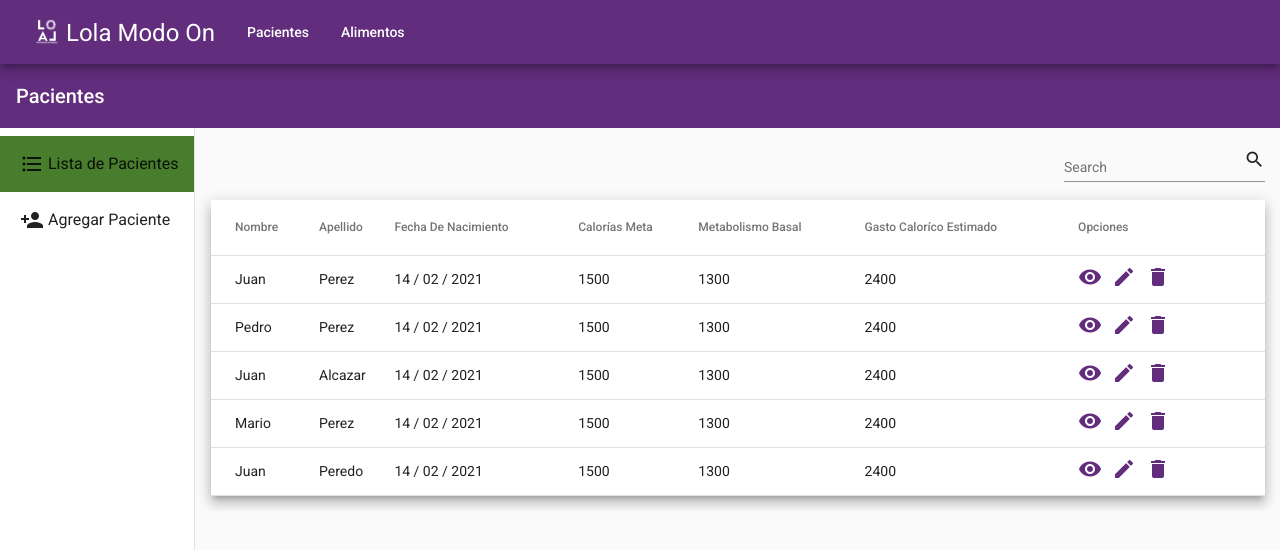
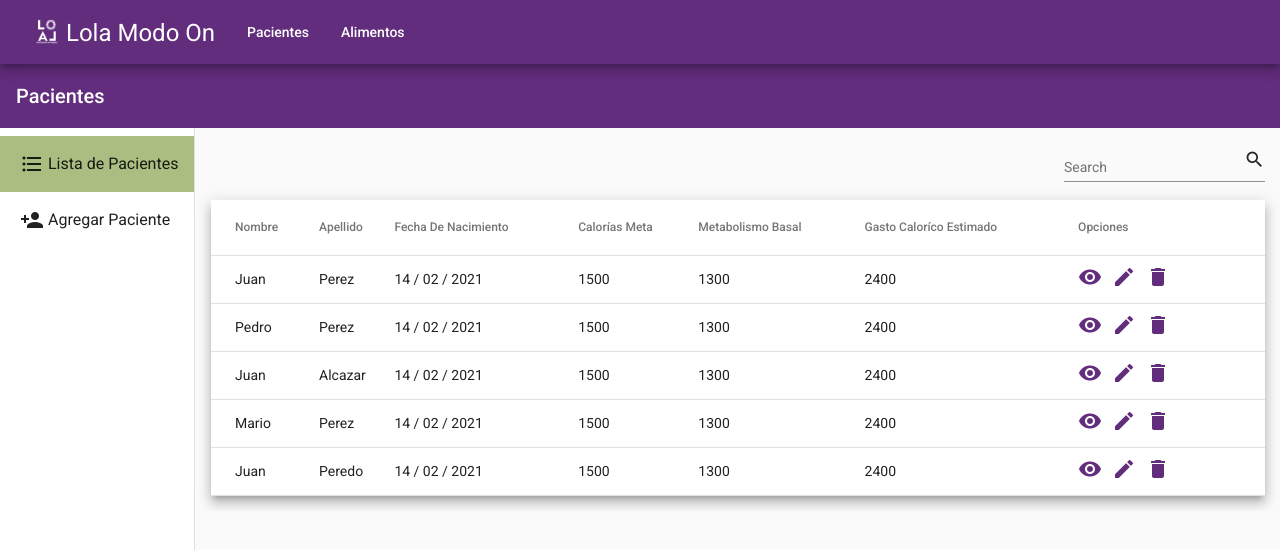
Before and after one commit to dmeneses/lolamodoon, an Angular app: page /patients in a window 1280 px wide. Shown: the top 550 px of the page. Built offline with nearby package versions, Linux system fonts and the light colour scheme.

Commit message:
Updated palette again

```diff
--- a/src/styles-variables.scss
+++ b/src/styles-variables.scss
@@ -33,32 +33,32 @@ $primary-palette: (
     )
 );
 
-$secondary-palette: (
-    50 : #e9efe6,
-    100 : #c8d8c0,
-    200 : #a4be96,
-    300 : #7fa46c,
-    400 : #63914d,
-    500 : #487d2d,
-    600 : #417528,
-    700 : #386a22,
-    800 : #30601c,
-    900 : #214d11,
-    A100 : #a3ff86,
-    A200 : #7dff53,
-    A400 : #56ff20,
-    A700 : #43ff07,
+$secondary-palette:  (
+    50 : #f5f7f0,
+    100 : #e6ecd9,
+    200 : #d5dfc0,
+    300 : #c4d2a7,
+    400 : #b7c894,
+    500 : #aabe81,
+    600 : #a3b879,
+    700 : #99af6e,
+    800 : #90a764,
+    900 : #7f9951,
+    A100 : #fefffc,
+    A200 : #ebffc9,
+    A400 : #d8ff96,
+    A700 : #cfff7c,
     contrast: (
         50 : #000000,
         100 : #000000,
         200 : #000000,
         300 : #000000,
-        400 : #ffffff,
-        500 : #ffffff,
-        600 : #ffffff,
-        700 : #ffffff,
-        800 : #ffffff,
-        900 : #ffffff,
+        400 : #000000,
+        500 : #000000,
+        600 : #000000,
+        700 : #000000,
+        800 : #000000,
+        900 : #000000,
         A100 : #000000,
         A200 : #000000,
         A400 : #000000,
```
